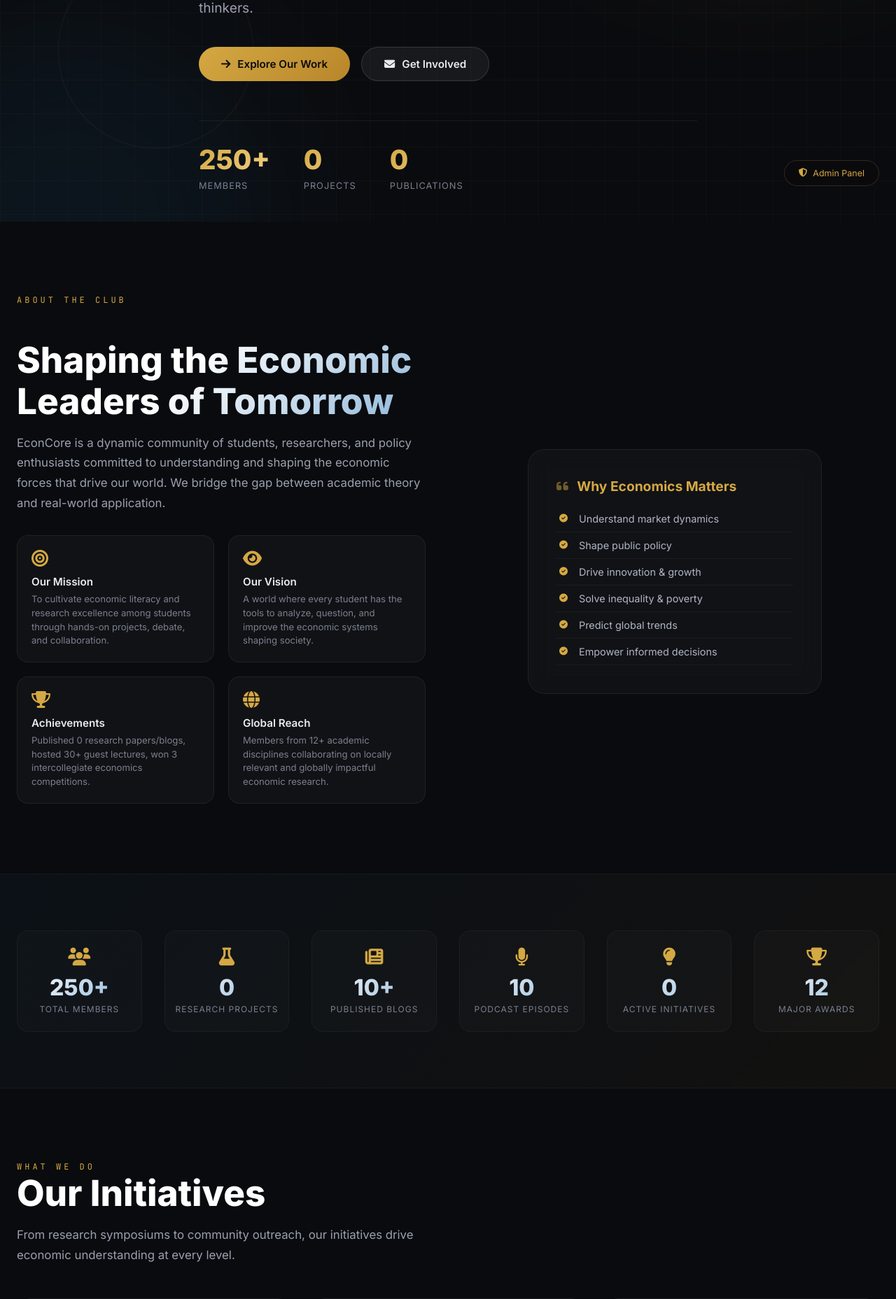
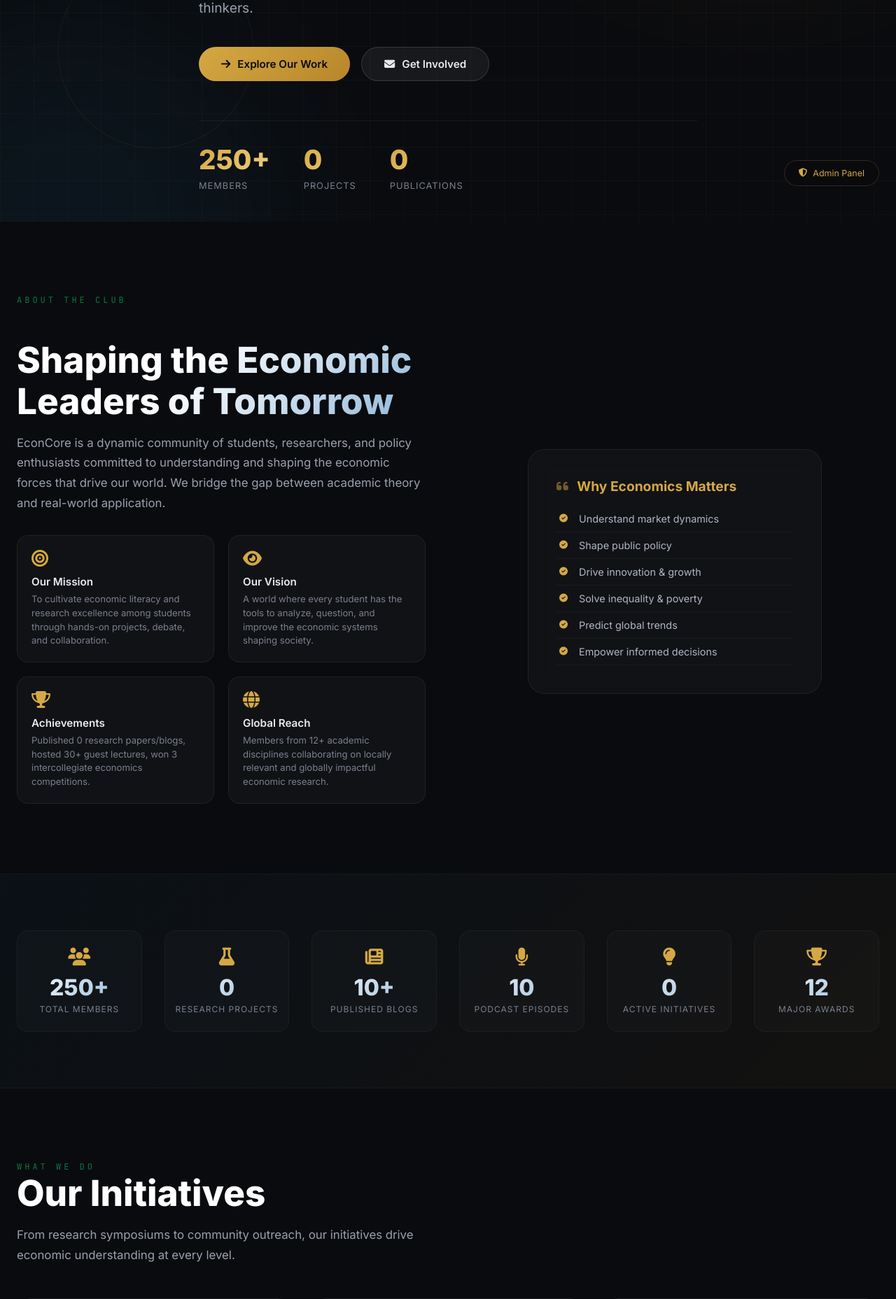
Before and after one commit to justhoneyy/Thinkeconomics, a Flask app: page / in a window 1280 px wide. Shown: the part 510-2367 px from the top of the page at 70% size. Run offline with Flask 3, Linux system fonts and the light colour scheme; data that the repository does not hold is empty; some web fonts are replaced.

Commit message:
Change section label color from #d4a843 to #0B7A3E

```diff
--- a/templates/index.html
+++ b/templates/index.html
@@ -17,7 +17,7 @@
     ::-webkit-scrollbar-thumb{background:linear-gradient(180deg,#d4a843,#1a5276);border-radius:4px}
     a{text-decoration:none;color:inherit}
     .container{max-width:1280px;margin:0 auto;padding:0 24px}
-    .section-label{font-family:'JetBrains Mono',monospace;font-size:.75rem;letter-spacing:4px;text-transform:uppercase;color:#d4a843;margin-bottom:12px}
+    .section-label{font-family:'JetBrains Mono',monospace;font-size:.75rem;letter-spacing:4px;text-transform:uppercase;color:#0B7A3E;margin-bottom:12px}
     .section-title{font-size:clamp(2rem,5vw,3.2rem);font-weight:800;line-height:1.15;margin-bottom:16px;background:linear-gradient(135deg,#fff 40%,#8ab4d8);-webkit-background-clip:text;-webkit-text-fill-color:transparent}
     .section-desc{font-size:1.05rem;color:#9aa0b0;max-width:640px;line-height:1.7}
     .btn{display:inline-flex;align-items:center;gap:10px;padding:14px 32px;border-radius:50px;font-weight:600;font-size:.95rem;transition:all .4s cubic-bezier(.25,.46,.45,.94);cursor:pointer;border:none;position:relative;overflow:hidden}
```
